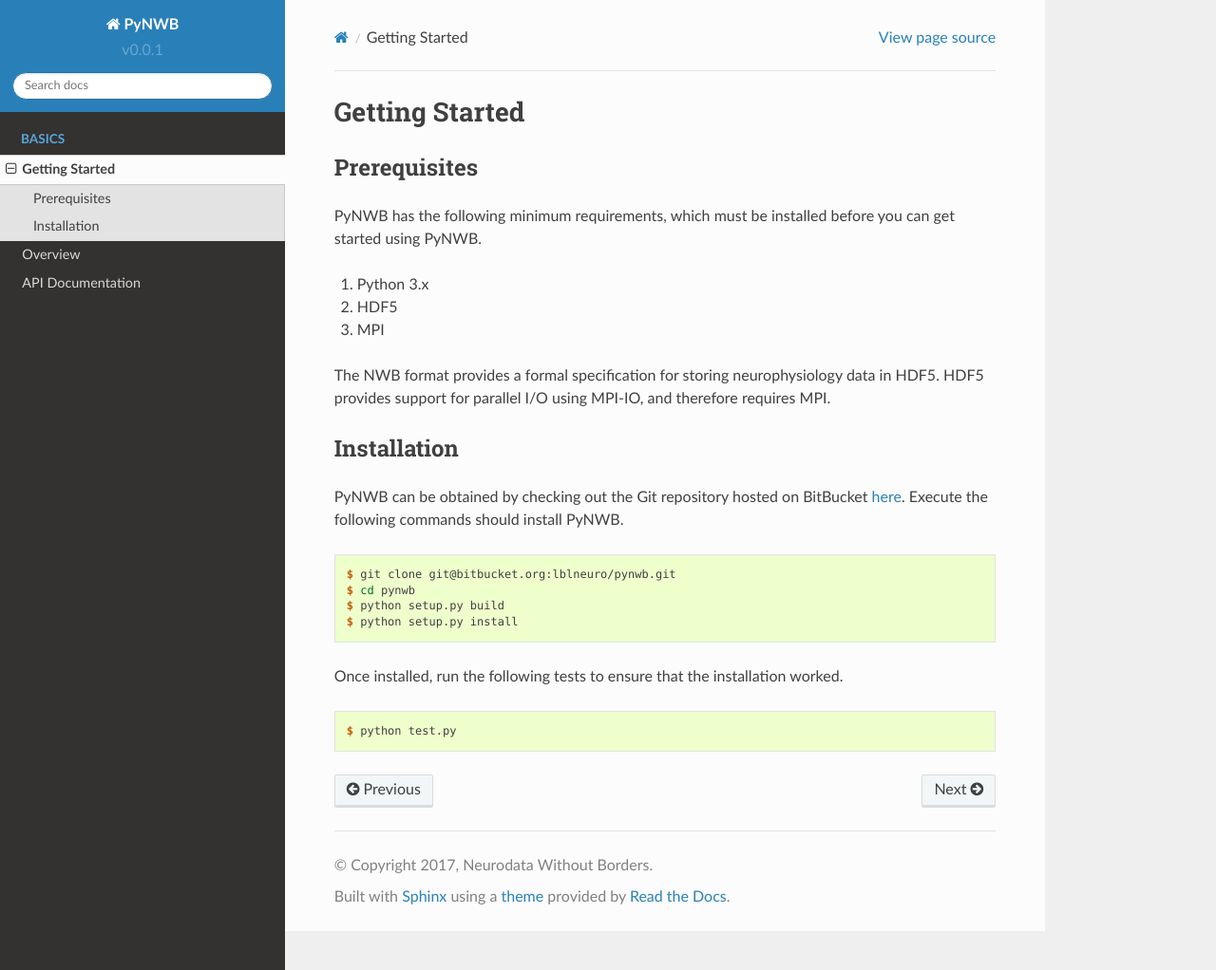
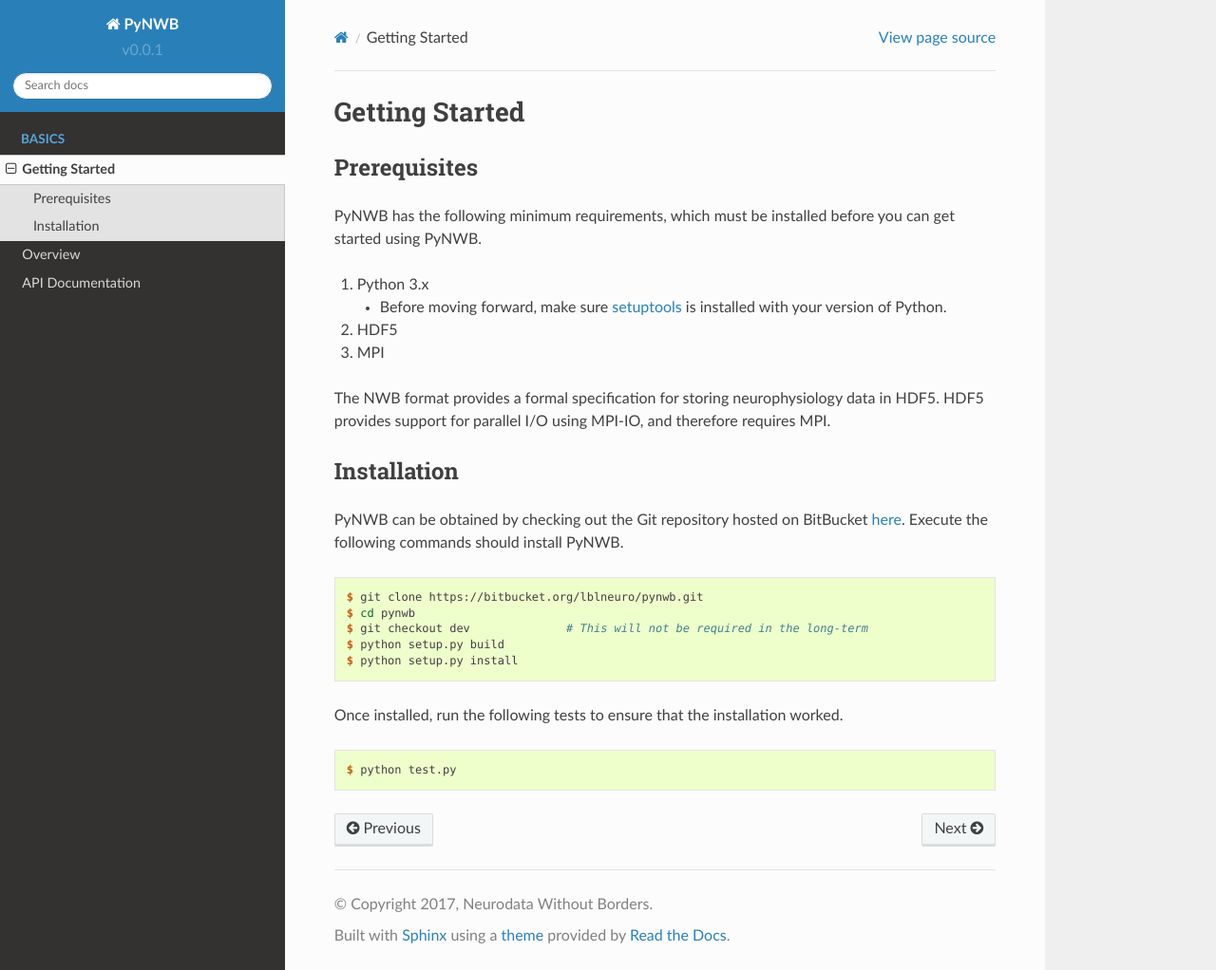
Before and after one commit to NeurodataWithoutBorders/pynwb, a Sphinx documentation site: the page built from docs/source/getting_started.rst, in a window 1280 px wide and 1022 px high. Shown: the whole window at 95% size. Built offline with Sphinx 7.4.7 and the Read the Docs theme 2.0.0, drawn with Linux system fonts in a browser that asks for light colours.

Commit message:
updated getting started page to specify setuptools requirement

```diff
--- a/docs/source/getting_started.rst
+++ b/docs/source/getting_started.rst
@@ -12,6 +12,9 @@
 PyNWB has the following minimum requirements, which must be installed before you can get started using PyNWB.
 
 #. Python 3.x
+
+   * Before moving forward, make sure `setuptools <https://pypi.python.org/pypi/setuptools>`_ is installed with your version of Python.
+
 #. HDF5
 #. MPI
 
@@ -28,8 +31,9 @@
 
 .. code-block:: console
 
-    $ git clone git@bitbucket.org:lblneuro/pynwb.git
+    $ git clone https://bitbucket.org/lblneuro/pynwb.git
     $ cd pynwb
+    $ git checkout dev              # This will not be required in the long-term
     $ python setup.py build
     $ python setup.py install
 
```
